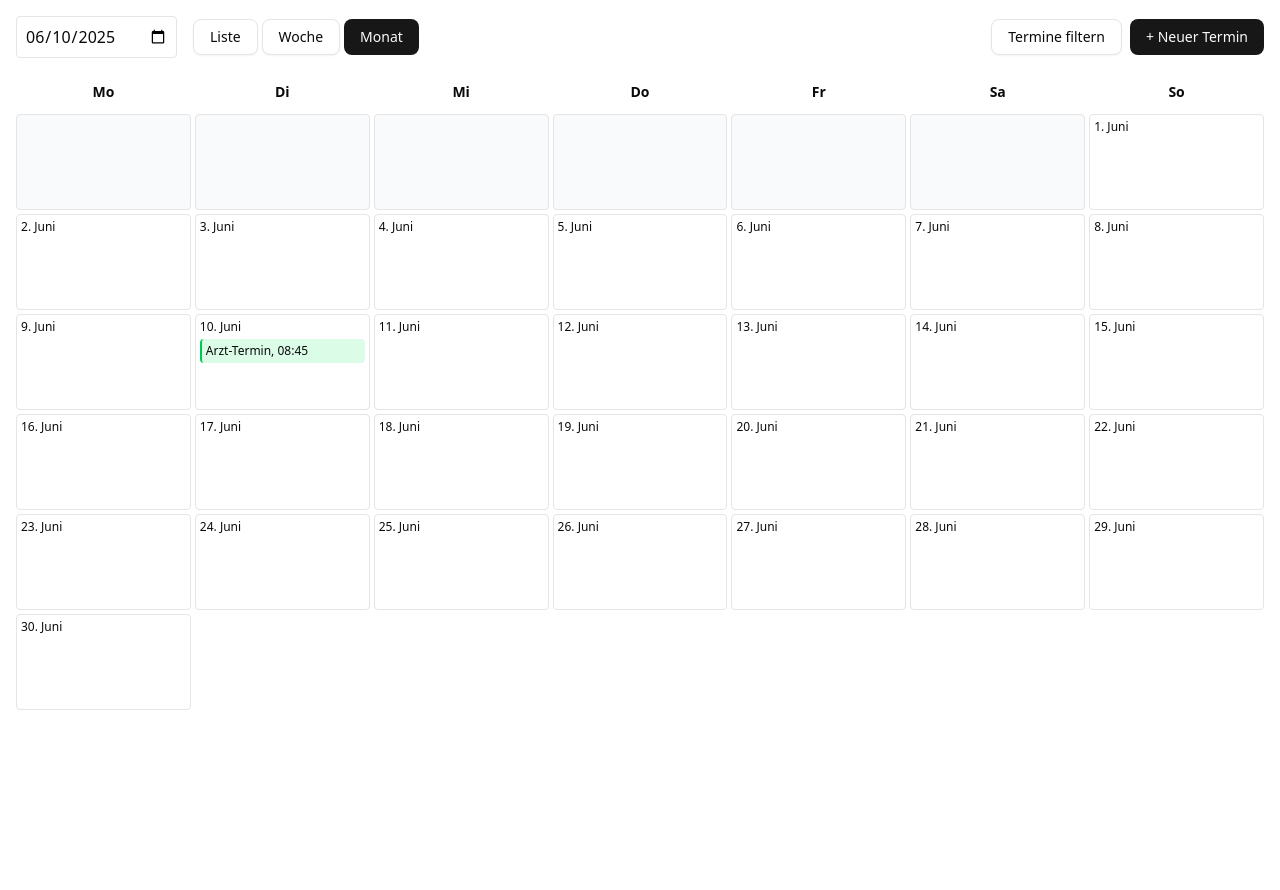
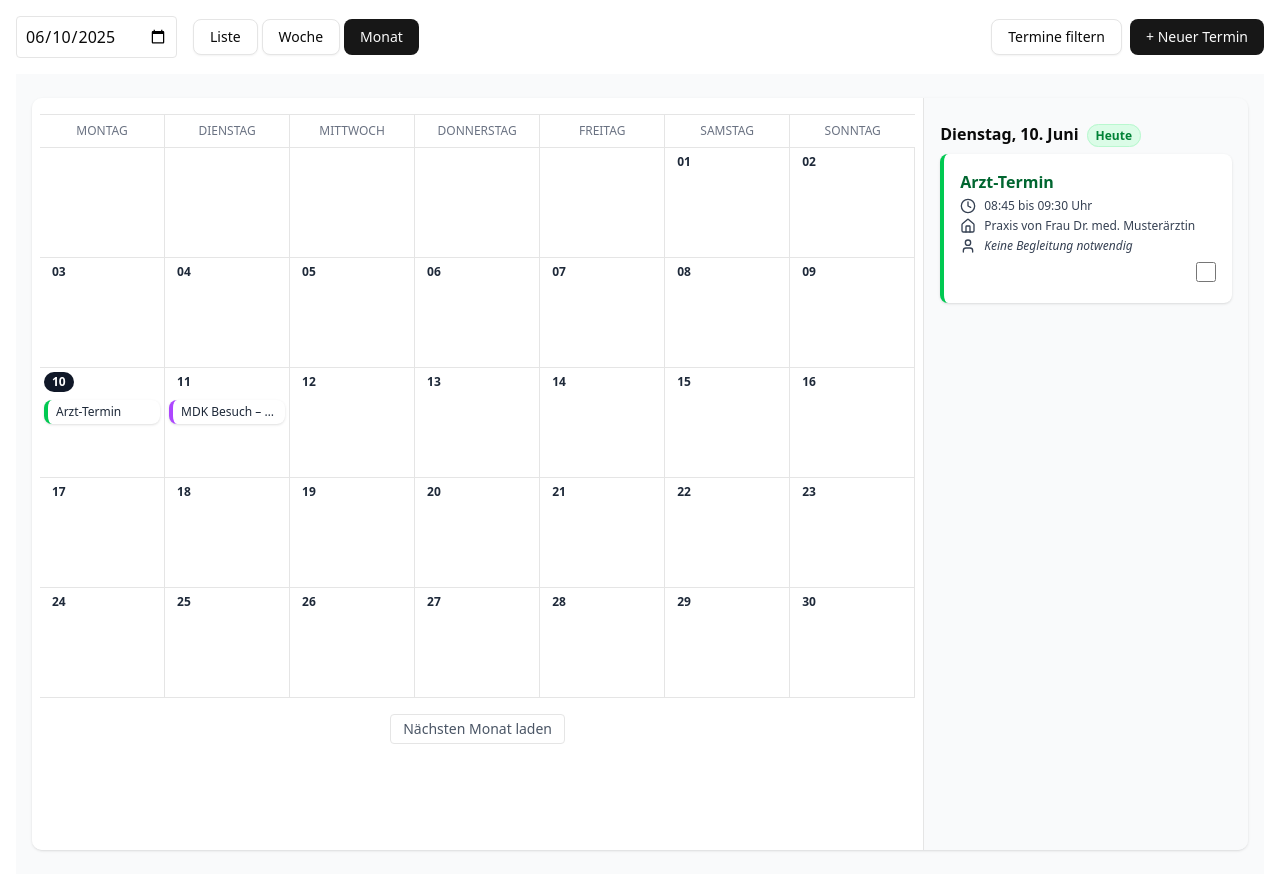
Before and after one commit to rafeyshah/vocare-webapp, a Next.js app: page / in a window 1280 px wide. Both pictures are taken after a click on the button "Monat". Before the commit the page ends 800 px from the top, so only its background shows below. Built offline with nearby package versions, Linux system fonts and the light colour scheme.

Commit message:
Calendar Monthly UI Updated

```diff
--- a/src/components/CalendarMonth.tsx
+++ b/src/components/CalendarMonth.tsx
@@ -1,34 +1,119 @@
+"use client";
+
+import { Clock, Home, User } from "lucide-react";
+
 export default function CalendarMonth() {
-    const days = ["Mo", "Di", "Mi", "Do", "Fr", "Sa", "So"]
-    const totalDays = 30
-    const offset = 6 // starts on Saturday
+    const daysOfWeek = ["Montag", "Dienstag", "Mittwoch", "Donnerstag", "Freitag", "Samstag", "Sonntag"];
+    const firstDayOffset = 5;
+    const totalDays = 30;
+    const selectedDay = 10;
+
+    const appointments = [
+        {
+            day: 10,
+            title: "Arzt-Termin",
+            time: "08:45 bis 09:30 Uhr",
+            location: "Praxis von Frau Dr. med. Musterärztin",
+            note: "Keine Begleitung notwendig",
+            color: "green"
+        },
+        {
+            day: 11,
+            title: "MDK Besuch – Mögliche Erhöhung des Pflegegrad",
+            time: "10:30 bis 12:30 Uhr",
+            location: "Bei Herr Musterpatient zuhause",
+            note: "@Rauno Ruser soll vor Ort dabei sein.",
+            color: "purple"
+        }
+    ];
+
+    const colorMap: Record<string, string> = {
+        green: "border-l-4 border-green-500 bg-white",
+        purple: "border-l-4 border-purple-500 bg-white"
+    };
 
     return (
-        <div className="grid grid-cols-7 gap-1 text-sm">
-            {days.map((d) => (
-                <div key={d} className="text-center font-semibold py-2">
-                    {d}
+        <div className="bg-gray-50 min-h-screen py-6 px-4">
+            <div className="max-w-screen-xl mx-auto">
+                <div className="flex h-[calc(100vh-3rem)] rounded-lg shadow overflow-hidden">
+                    {/* Calendar Grid */}
+                    <div className="flex-[3] min-w-0 overflow-auto px-2 py-4 bg-white">
+                        <div className="border-t border-b grid grid-cols-7 text-xs text-center text-gray-500 uppercase">
+                            {daysOfWeek.map((day) => (
+                                <div key={day} className="py-2 border-r last:border-r-0">
+                                    {day}
+                                </div>
+                            ))}
+                        </div>
+
+                        <div className="grid grid-cols-7 text-xs text-gray-800">
+                            {Array.from({ length: firstDayOffset }).map((_, i) => (
+                                <div key={`empty-${i}`} className="h-[110px] border-b border-r bg-white" />
+                            ))}
+
+                            {Array.from({ length: totalDays }).map((_, i) => {
+                                const day = i + 1;
+                                const dayAppointments = appointments.filter((a) => a.day === day);
+
+                                return (
+                                    <div
+                                        key={day}
+                                        className="relative border-b border-r p-1 h-[110px] bg-white overflow-hidden"
+                                    >
+                                        <div className={`text-xs font-semibold w-fit px-2 py-0.5 rounded-full ${day === selectedDay
+                                                ? 'bg-gray-900 text-white'
+                                                : 'text-gray-800'
+                                            }`}>
+                                            {day.toString().padStart(2, "0")}
+                                        </div>
+
+                                        {dayAppointments.map((appt, idx) => (
+                                            <div
+                                                key={idx}
+                                                className={`mt-2 text-xs rounded-md px-2 py-1 pr-1 truncate shadow-sm ${colorMap[appt.color]}`}
+                                            >
+                                                {appt.title}
+                                            </div>
+                                        ))}
+                                    </div>
+                                );
+                            })}
+                        </div>
+
+                        <div className="mt-4 text-center">
+                            <button className="px-3 py-1 border rounded text-sm text-gray-600 bg-white hover:bg-gray-100">
+                                Nächsten Monat laden
+                            </button>
+                        </div>
+                    </div>
+
+                    {/* Sidebar Appointment Preview */}
+                    <div className="flex-[1] min-w-[280px] overflow-y-auto px-4 py-6 border-l bg-gray-50">
+                        <div className="font-semibold mb-2">
+                            Dienstag, 10. Juni
+                            <span className="ml-2 text-xs text-green-700 bg-green-100 px-2 py-0.5 rounded-full border border-green-200">
+                                Heute
+                            </span>
+                        </div>
+
+                        <div className="border-l-4 border-green-500 bg-white rounded-md shadow p-4 text-sm">
+                            <div className="font-semibold text-green-800 text-base mb-1">Arzt-Termin</div>
+                            <div className="flex items-center gap-2 text-xs text-gray-700 mb-1">
+                                <Clock className="w-4 h-4" /> 08:45 bis 09:30 Uhr
+                            </div>
+                            <div className="flex items-center gap-2 text-xs text-gray-700 mb-1">
+                                <Home className="w-4 h-4" /> Praxis von Frau Dr. med. Musterärztin
+                            </div>
+                            <div className="flex items-center gap-2 text-xs text-gray-700">
+                                <User className="w-4 h-4" /> <span className="italic">Keine Begleitung notwendig</span>
+                            </div>
+                            <div className="mt-2 text-right">
+                                <input type="checkbox" className="w-5 h-5 accent-gray-400" />
+                            </div>
+                        </div>
+                    </div>
                 </div>
-            ))}
-
-            {Array.from({ length: offset }).map((_, i) => (
-                <div key={`blank-${i}`} className="h-24 border rounded bg-gray-50" />
-            ))}
-
-            {Array.from({ length: totalDays }).map((_, i) => (
-                <div
-                    key={i + 1}
-                    className="h-24 border rounded p-1 hover:bg-gray-50 flex flex-col"
-                >
-                    <div className="text-xs font-medium mb-1">{i + 1}. Juni</div>
-                    {/* Example Appointment */}
-                    {i + 1 === 10 && (
-                        <div className="text-xs bg-green-100 border-l-2 border-green-500 p-1 rounded">
-                            Arzt-Termin, 08:45
-                        </div>
-                    )}
-                </div>
-            ))}
+            </div>
         </div>
-    )
+    );
 }
```
